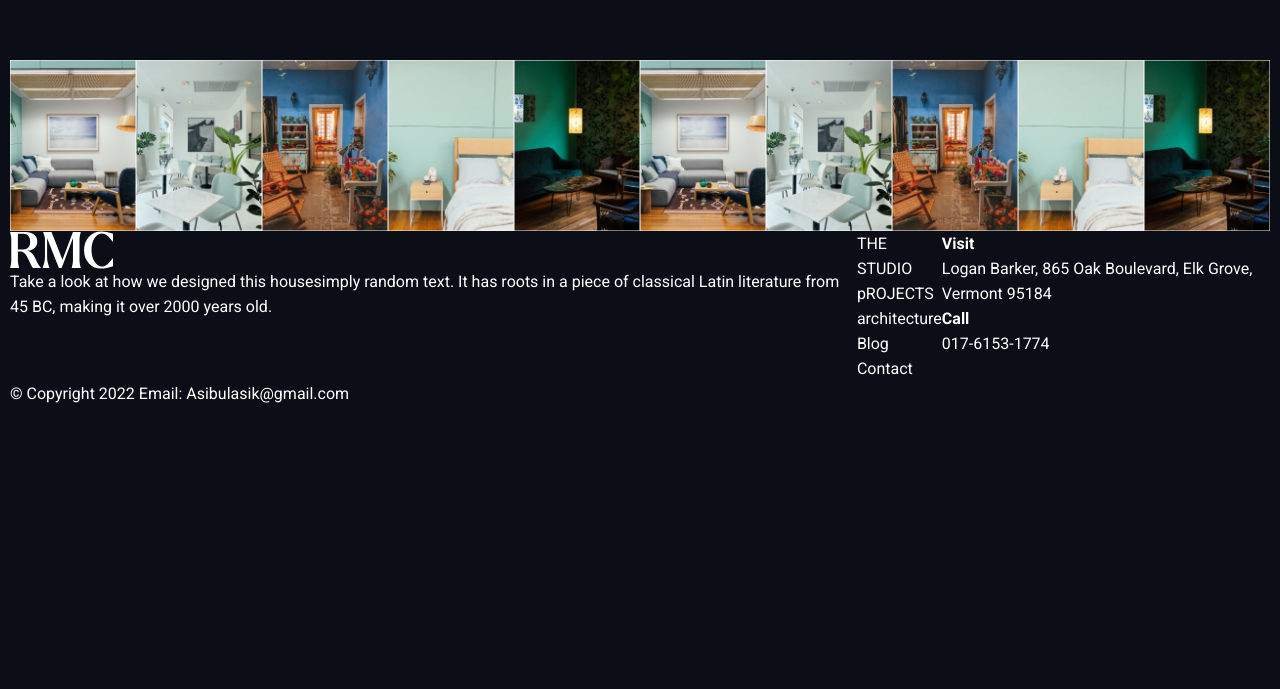
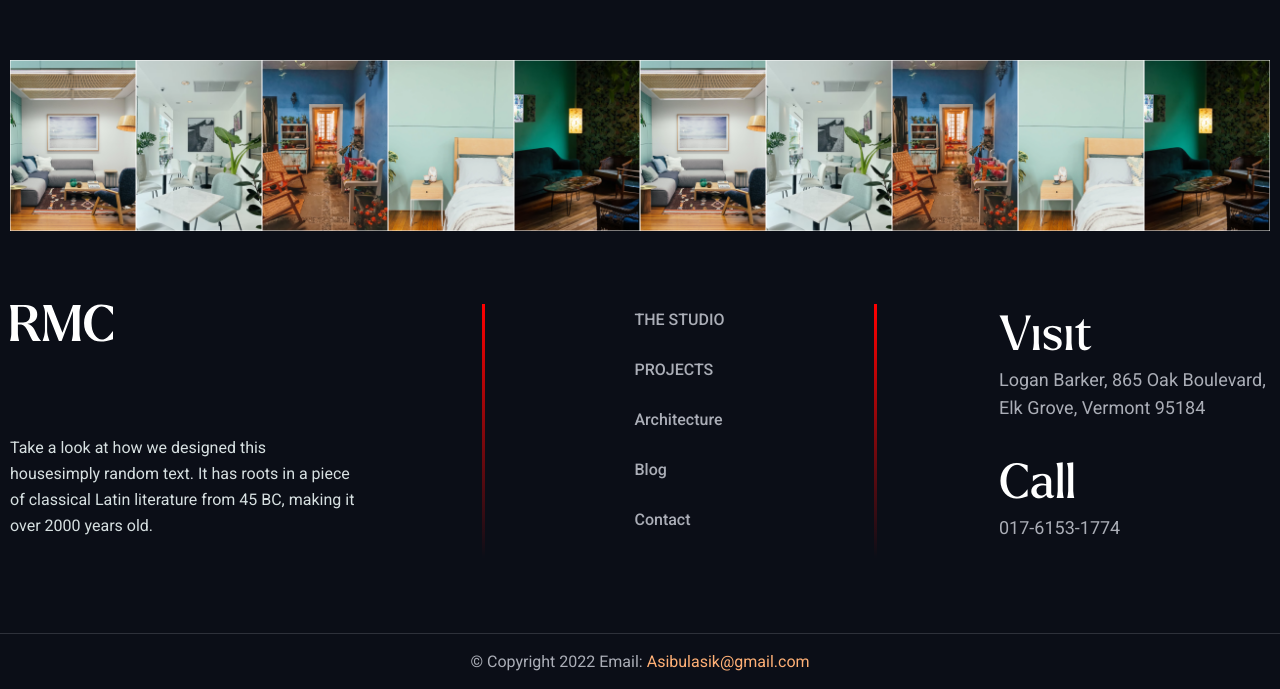
Before and after one commit to progdidi/RMC, a website: page app/index.html in a window 1280 px wide. Shown: the part 6558-7247 px from the top of the page. Before the commit the page ends 6964 px from the top, so only its background shows below. Drawn offline with Linux system fonts and the light colour scheme.

Commit message:
fix: footer styles

```diff
--- a/app/index.html
+++ b/app/index.html
@@ -284,8 +284,9 @@
     </div>
 
     <footer class="footer">
+        <div class="footer__top">
             <div class="container">
-            <div class="footer__top">
+                <div class="footer__top-inner">
                     <div class="footer__about">
                         <a href="#" class="logo"><img src="images/logo.svg" alt="" class="logo__img"></a>
                         <p class="footer__about-text">Take a look at how we designed this housesimply random text. It has roots in a piece of classical Latin literature from 45 BC, making it over 2000 years old.</p>
@@ -303,12 +304,14 @@
                         <h5 class="footer__contacts-title">Visit</h5>
                         <div class="footer__contacts-text">Logan Barker, 865 Oak Boulevard, Elk Grove, Vermont 95184</div>
                         <h5 class="footer__contacts-title">Call</h5>
-                    <div class="footer__contacts-text">017-6153-1774</div>
+                        <a href="tel:01761531774" class="footer__contacts-link">017-6153-1774</a>
                     </div>
+                </div>
+            </div>
+
         </div>
         <div class="footer__policy">
             <p class="footer__policy-text">©  Copyright 2022 Email: <a href="mail:Asibulasik@gmail.com" class="footer__policy-link">Asibulasik@gmail.com</a></p>
-            </div>
         </div>
     </footer>
 
--- a/app/scss/blocks/_footer.scss
+++ b/app/scss/blocks/_footer.scss
@@ -1,39 +1,84 @@
 .footer {
     .footer__top {
+        border-bottom: 1px solid #2E313A;
+    }
+    .footer__top-inner {
+        padding: 73px 0;
         display: flex;
+        justify-content: space-between;
         .footer__about {
             .logo {
+                display: block;
+                margin-bottom: 93px;
             }
             .logo__img {
             }
             .footer__about-text {
+                width: 350px;
+                color: #D7E0E1;
+                font-size: 16px;
+                line-height: 26px;
             }
         }
 
 
         .footer__menu {
+            padding: 0 149px;
+            border-width: 3px;
+            border-style: solid;
+            border-image:
+                linear-gradient(
+                to bottom,
+                red,
+                rgba(0, 0, 0, 0)
+                ) 1 100%;
             .footer__menu-list {
             }
             .footer__menu-item {
+                margin-bottom: 25px;
+                color: var(--grey-color);
+                font-size: 16px;
+                font-weight: 500;
+                text-transform: capitalize;
             }
             .footer__menu-link {
+                transition: all 0.3s;
+                &:hover {
+                    color: var(--orange-color)
+                }
             }
         }
 
 
         .footer__contacts {
-            .footer__contacts-title {
+            &-title {
+                font-family: 'Larken-Regular', sans-serif;
+                font-size: 48px;
+                font-weight: 400;
+                line-height: normal;
             }
-            .footer__contacts-text {
+            &-text, .footer__contacts-link {
+                color: var(--grey-color);
+                font-size: 18px;
+                font-weight: 400;
+                line-height: 28px;
+            }
+            &-text {
+                width: 271px;
+                margin-bottom: 30px;
             }
         }
     }
 
 
     .footer__policy {
+        padding: 15px 0;
+        text-align: center;
         .footer__policy-text {
+            color: var(--grey-color);
         }
         .footer__policy-link {
+            color: var(--dark-orange-color);
         }
     }
 }
```
Also changed, not shown: app/css/style.min.css. Lines whose indentation alone changed are shown as unchanged.
